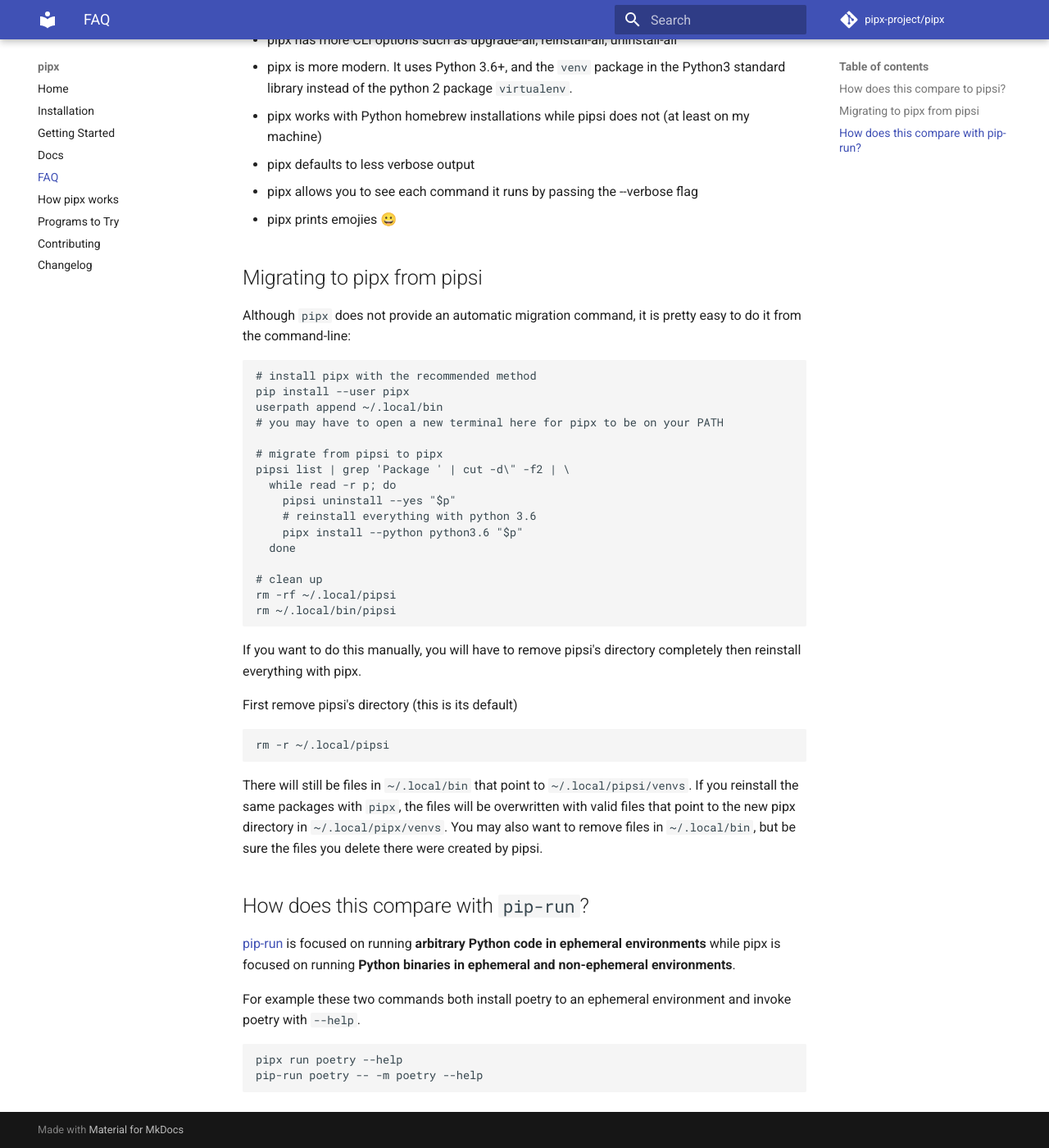
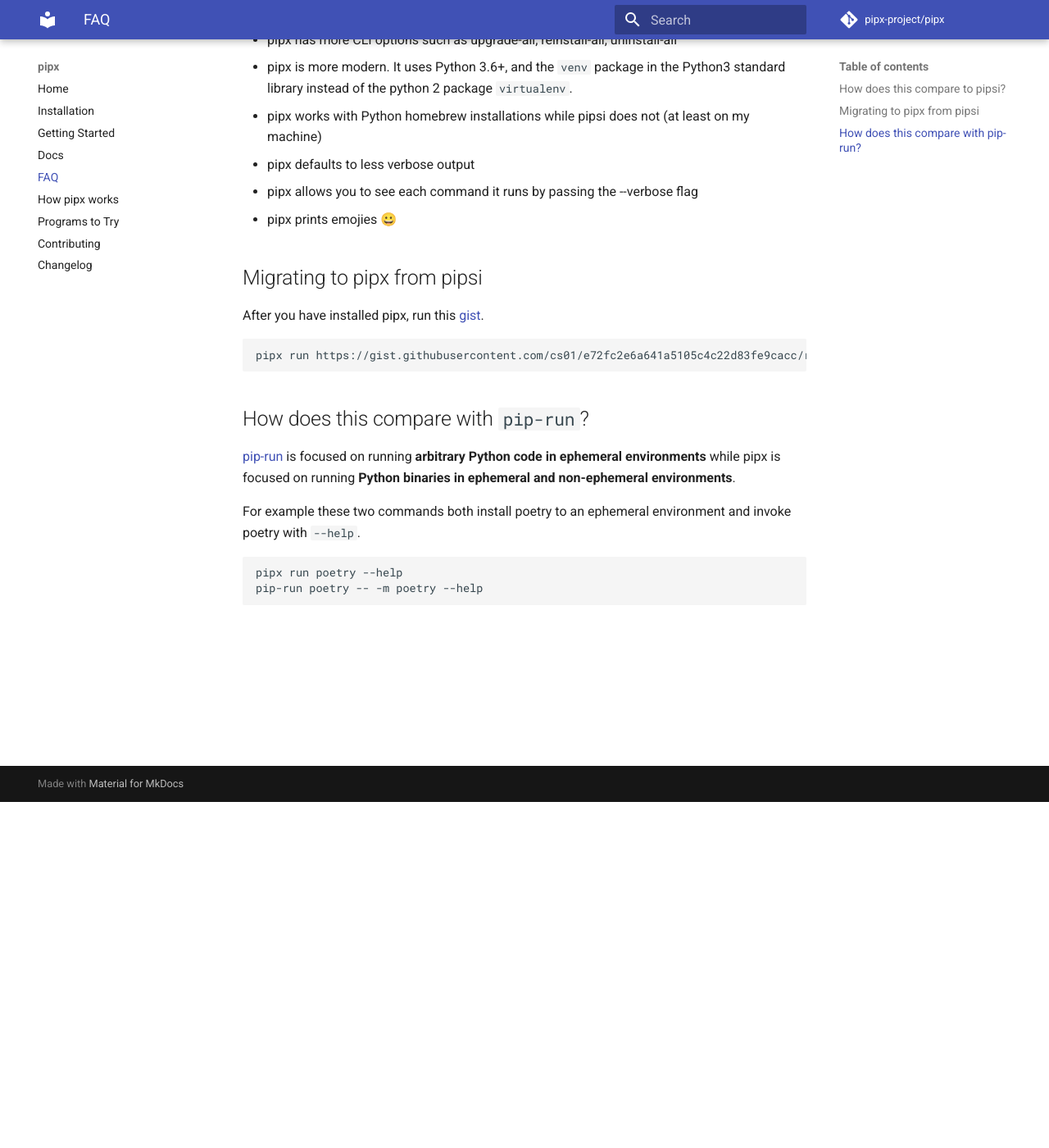
Before and after one commit to pypa/pipx, an MkDocs documentation site: the page built from docs/faq.md, in a window 1280 px wide and 1400 px high, scrolled down 422 px. Shown: the whole window at 82% size. Built offline with MkDocs 1.6.1 and Material for MkDocs 9.7.7, drawn with Linux system fonts in a browser that asks for light colours; comment, search, counter and statistics services are not loaded.

Commit message:
update docs, pipx version; add test

````diff
--- a/docs/faq.md
+++ b/docs/faq.md
@@ -13,36 +13,11 @@
 * pipx prints emojies 😀
 
 ## Migrating to pipx from pipsi
-Although `pipx` does not provide an automatic migration command,
-it is pretty easy to do it from the command-line:
 
-```bash
-# install pipx with the recommended method
-pip install --user pipx
-userpath append ~/.local/bin
-# you may have to open a new terminal here for pipx to be on your PATH
-
-# migrate from pipsi to pipx
-pipsi list | grep 'Package ' | cut -d\" -f2 | \
-  while read -r p; do
-    pipsi uninstall --yes "$p"
-    # reinstall everything with python 3.6
-    pipx install --python python3.6 "$p"
-  done
-
-# clean up
-rm -rf ~/.local/pipsi
-rm ~/.local/bin/pipsi
+After you have installed pipx, run this [gist](https://gist.githubusercontent.com/cs01/e72fc2e6a641a5105c4c22d83fe9cacc/raw/258582a6e7d8d4ac4b7313a48693264a5b6ea889/migrate_pipsi_to_pipx.py).
 ```
-
-If you want to do this manually, you will have to remove pipsi's directory completely then reinstall everything with pipx.
-
-First remove pipsi's directory (this is its default)
+pipx run https://gist.githubusercontent.com/cs01/e72fc2e6a641a5105c4c22d83fe9cacc/raw/258582a6e7d8d4ac4b7313a48693264a5b6ea889/migrate_pipsi_to_pipx.py
 ```
-rm -r ~/.local/pipsi
-```
-
-There will still be files in `~/.local/bin` that point to `~/.local/pipsi/venvs`. If you reinstall the same packages with `pipx`, the files will be overwritten with valid files that point to the new pipx directory in `~/.local/pipx/venvs`. You may also want to remove files in `~/.local/bin`, but be sure the files you delete there were created by pipsi.
 
 ## How does this compare with `pip-run`?
 [pip-run](https://github.com/jaraco/pip-run) is focused on running **arbitrary Python code in ephemeral environments** while pipx is focused on running **Python binaries in ephemeral and non-ephemeral environments**.
````
Also changed, not shown: README.md (+1 -1 lines), docs/changelog.md (+5 -0 lines), docs/index.md (+1 -1 lines), docs/installation.md (+1 -7 lines), 3 other files.
